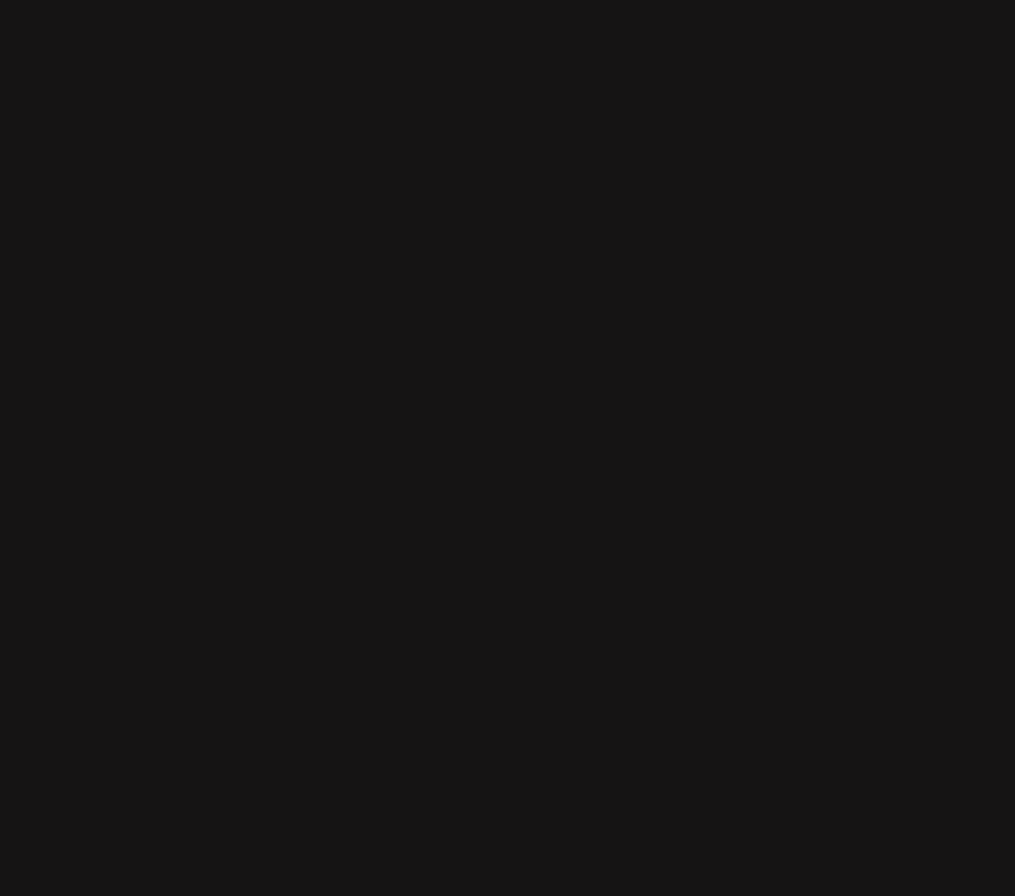
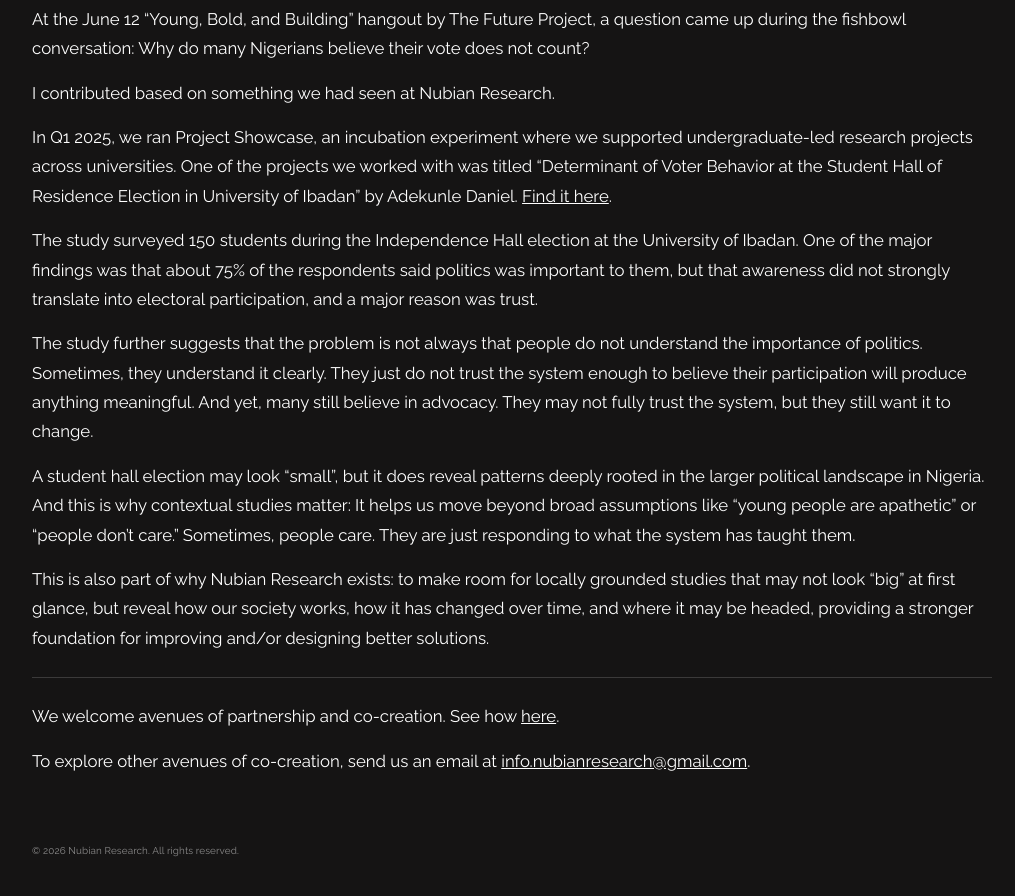
Before and after one commit to Mosamorphing/website, a React (Vite) app: page /media/talks/the-importance-of-contextual-studies in a window 1280 px wide. Before the commit this address had no page. Shown: the part 220-1116 px from the top of the page, without its empty margins (128-1143 px from the left). Before the commit the page ends 800 px from the top, so only its background shows below. Built offline with nearby package versions, Linux system fonts and the light colour scheme.

Commit message:
new blog post

```diff
--- a/src/App.jsx
+++ b/src/App.jsx
@@ -1,4 +1,4 @@
-import { BrowserRouter as Router, Routes, Route } from "react-router-dom";
+import { BrowserRouter as Router, Routes, Route, Navigate } from "react-router-dom";
 import NavBar from "./components/NavBar/NavBar";
 
 // Import components
@@ -8,6 +8,7 @@
 import Influence from "./pages/Blog/Influence";
 import Desci from "./pages/Publication/Desci";
 import Sonata from "./pages/Publication/Sonata";
+import ContextualStudies from "./pages/Publication/ContextualStudies";
 
 const App = () => {
   return (
@@ -18,11 +19,19 @@
         <Route path="/work" element={<Work />} />
         <Route path="media">
           <Route index element={<Media />} />
-          <Route path="blog/on-influences" element={<Influence />} />
+          <Route path="notes/on-influences" element={<Influence />} />
+          <Route
+            path="blog/on-influences"
+            element={<Navigate to="/media/notes/on-influences" replace />}
+          />
           <Route path="publication/a-case-for-desci" element={<Desci />} />
           <Route
             path="publication/the-sonata-puzzle-and-the-vowel-adaptation"
             element={<Sonata />}
+          />
+          <Route
+            path="talks/the-importance-of-contextual-studies"
+            element={<ContextualStudies />}
           />
         </Route>
       </Routes>
--- a/src/components/Media/Media.jsx
+++ b/src/components/Media/Media.jsx
@@ -1,4 +1,5 @@
 import { Link, useSearchParams } from "react-router-dom";
+import { useEffect } from "react";
 import { HiArrowRight, HiArrowUpRight } from "react-icons/hi2";
 import {
   SiApplepodcasts,
@@ -42,7 +43,7 @@
   all: {
     "a-case-for-decentralized-science": 4.5,
   },
-  blog: {
+  notes: {
     "a-case-for-decentralized-science": 3,
     "on-knowing-the-influences-that-shape-your-life-and-being-true-to-yourself": 4,
   },
@@ -66,13 +67,27 @@
   const [searchParams, setSearchParams] = useSearchParams();
   const tabs = [
     { label: "All", value: "all", category: null },
-    { label: "Notes", value: "blog", category: "Blog" },
+    { label: "Notes", value: "notes", category: "Blog" },
     { label: "Features", value: "features", category: "Features" },
     { label: "Publications", value: "publications", category: "Publications" },
-    { label: "Talks", value: "speakings", category: "Speakings" },
+    { label: "Talks", value: "talks", category: "Speakings" },
   ];
-  const activeTabValue = searchParams.get("tab")?.toLowerCase() ?? "all";
+  const rawTabValue = searchParams.get("tab")?.toLowerCase();
+  const activeTabValue =
+    rawTabValue === "blog"
+      ? "notes"
+      : rawTabValue === "speakings"
+        ? "talks"
+        : rawTabValue ?? "all";
   const activeTab = tabs.find((tab) => tab.value === activeTabValue) ?? tabs[0];
+
+  useEffect(() => {
+    if (!rawTabValue || rawTabValue === activeTabValue) return;
+
+    const nextParams = new URLSearchParams(searchParams);
+    nextParams.set("tab", activeTabValue);
+    setSearchParams(nextParams, { replace: true });
+  }, [activeTabValue, rawTabValue, searchParams, setSearchParams]);
 
   const handleFilterClick = (tabValue) => {
     const nextParams = new URLSearchParams(searchParams);
@@ -88,6 +103,14 @@
 
   // Features data
   const features = [
+    {
+      title: "The importance of contextual studies",
+      description:
+        "At the June 12 “Young, Bold, and Building” hangout by The Future Project, a question came up during the fishbowl conversation: Why do many Nigerians believe their vote does not count? [...]",
+      image: olhenry,
+      path: "/media/talks/the-importance-of-contextual-studies",
+      category: "Speakings",
+    },
     {
       title: "Dialogues by Nubian Research",
       description:
@@ -328,7 +351,7 @@
       description:
         "To accurately apply a person’s judgment, point of view or “authoritative advice” on an issue to your life, you’ve got to know them in their entirety [...]",
       image: influence,
-      path: "/media/blog/on-influences",
+      path: "/media/notes/on-influences",
       category: "Blog",
     },
 
--- a/src/pages/Blog/Influence.jsx
+++ b/src/pages/Blog/Influence.jsx
@@ -160,15 +160,16 @@
           So, that’s it my friends. Own every decision, and “to thyself, be
           true”.
         </p>
-        <p className="border-b pb-6 !mb-6">
+        <p>
           I pray that the light will always guide you. Till some other time,
           blessings.
         </p>
-
+        <div className="blog-related-section">
           <p> Postscript: </p>
           <p>
-          - “Ada” - first female child in Igbo land <br />- If you’re wondering
-          what the 1st rule behind my bible was, it reads “Seek God”.
+            - “Ada” - first female child in Igbo land <br />- If you’re
+            wondering what the 1st rule behind my bible was, it reads “Seek
+            God”.
           </p>
           <div className="blog-inline-image">
             <img src={seek} alt="First Rule from the Bible - Seek God" />
@@ -187,6 +188,10 @@
             .
           </p>
         </div>
+        <small className="blog-copyright">
+          © 2026 The Morphing—500. All rights reserved.
+        </small>
+      </div>
     </>
   );
 };
--- a/src/pages/Blog/blog.css
+++ b/src/pages/Blog/blog.css
@@ -52,8 +52,25 @@
   margin: 20px 0; /* Add vertical spacing */
 }
 
+.blog-related-section {
+  border-top: 1px solid rgba(255, 255, 255, 0.16);
+  margin-top: 24px;
+  padding-top: 24px;
+}
+
 .blog-related-note {
   margin-top: 26px;
+}
+
+.blog-copyright {
+  display: block;
+  color: rgba(255, 255, 255, 0.5);
+  font-size: 0.62rem;
+  font-weight: 400;
+  line-height: 1.4;
+  letter-spacing: 0.01em;
+  margin-top: 68px;
+  padding-bottom: 72px;
 }
 
 .blog-article .media-link-underline {
@@ -133,4 +150,10 @@
     font-size: 0.95rem;
     line-height: 1.7;
   }
+
+  .blog-copyright {
+    font-size: 0.58rem;
+    margin-top: 52px;
+    padding-bottom: 56px;
+  }
 }
--- /dev/null
+++ b/src/pages/Publication/ContextualStudies.jsx
@@ -0,0 +1,94 @@
+import "./publication.css";
+
+const ContextualStudies = () => {
+  return (
+    <div className="publication">
+      <h1>The importance of contextual studies</h1>
+      <p className="publication-date">June 2026</p>
+      <p>
+        At the June 12 “Young, Bold, and Building” hangout by The Future
+        Project, a question came up during the fishbowl conversation: Why do
+        many Nigerians believe their vote does not count?
+      </p>
+      <p>
+        I contributed based on something we had seen at Nubian Research.
+      </p>
+      <p>
+        In Q1 2025, we ran Project Showcase, an incubation experiment where we
+        supported undergraduate-led research projects across universities. One
+        of the projects we worked with was titled “Determinant of Voter
+        Behavior at the Student Hall of Residence Election in University of
+        Ibadan” by Adekunle Daniel.{" "}
+        <a
+          className="media-link-underline"
+          href="https://nubianresearch.com/paper/determinant-of-voter-behavior-at-the-student-hall-of-residence-election-in-university-of-ibadan-nig"
+          target="_blank"
+          rel="noopener noreferrer"
+        >
+          Find it here
+        </a>
+        .
+      </p>
+      <p>
+        The study surveyed 150 students during the Independence Hall election
+        at the University of Ibadan. One of the major findings was that about
+        75% of the respondents said politics was important to them, but that
+        awareness did not strongly translate into electoral participation, and
+        a major reason was trust.
+      </p>
+      <p>
+        The study further suggests that the problem is not always that people
+        do not understand the importance of politics. Sometimes, they
+        understand it clearly. They just do not trust the system enough to
+        believe their participation will produce anything meaningful. And yet,
+        many still believe in advocacy. They may not fully trust the system,
+        but they still want it to change.
+      </p>
+      <p>
+        A student hall election may look “small”, but it does reveal patterns
+        deeply rooted in the larger political landscape in Nigeria. And this is
+        why contextual studies matter: It helps us move beyond broad
+        assumptions like “young people are apathetic” or “people don’t care.”
+        Sometimes, people care. They are just responding to what the system has
+        taught them.
+      </p>
+      <p>
+        This is also part of why Nubian Research exists: to make room for
+        locally grounded studies that may not look “big” at first glance, but
+        reveal how our society works, how it has changed over time, and where
+        it may be headed, providing a stronger foundation for improving and/or
+        designing better solutions.
+      </p>
+      <div className="publication-related-section">
+        <p className="publication-related-note">
+          We welcome avenues of partnership and co-creation. See how
+          {" "}
+          <a
+            className="media-link-underline"
+            href="https://nubianresearch.com/donate"
+            target="_blank"
+            rel="noopener noreferrer"
+          >
+            here
+          </a>
+          .
+        </p>
+        <p className="publication-related-note">
+          To explore other avenues of co-creation, send us an email at{" "}
+          <a
+            className="media-link-underline"
+            href="mailto:info.nubianresearch@gmail.com"
+          >
+            info.nubianresearch@gmail.com
+          </a>
+          .
+        </p>
+      </div>
+      <small className="publication-copyright">
+        © 2026 Nubian Research. All rights reserved.
+      </small>
+    </div>
+  );
+};
+
+export default ContextualStudies;
--- a/src/pages/Publication/Desci.jsx
+++ b/src/pages/Publication/Desci.jsx
@@ -149,6 +149,9 @@
             </a>
           </li>
         </ol>
+        <small className="publication-copyright">
+          © 2026 The Morphing—500. All rights reserved.
+        </small>
       </div>
     </>
   );
--- a/src/pages/Publication/Sonata.jsx
+++ b/src/pages/Publication/Sonata.jsx
@@ -74,6 +74,9 @@
         </a>
         .
       </p>
+      <small className="publication-copyright">
+        © 2026 The Morphing—500. All rights reserved.
+      </small>
     </div>
   );
 };
--- a/src/pages/Publication/publication.css
+++ b/src/pages/Publication/publication.css
@@ -60,6 +60,27 @@
   max-width: 640px;
   height: auto;
   display: inline-block;
+}
+
+.publication-related-section {
+  border-top: 1px solid rgba(255, 255, 255, 0.16);
+  margin-top: 24px;
+  padding-top: 24px;
+}
+
+.publication-related-note {
+  margin-top: 0;
+}
+
+.publication-copyright {
+  display: block;
+  color: rgba(255, 255, 255, 0.5);
+  font-size: 0.62rem;
+  font-weight: 400;
+  line-height: 1.4;
+  letter-spacing: 0.01em;
+  margin-top: 68px;
+  padding-bottom: 72px;
 }
 
 .references {
@@ -169,6 +190,12 @@
     line-height: 1.7;
   }
 
+  .publication-copyright {
+    font-size: 0.58rem;
+    margin-top: 52px;
+    padding-bottom: 56px;
+  }
+
   .publication-inline-image {
     margin: 18px 0 22px;
   }
```
Lines whose indentation alone changed are shown as unchanged.
